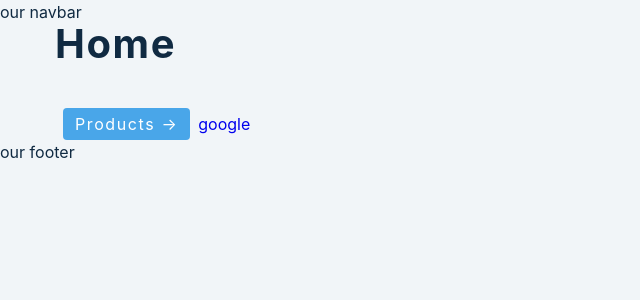
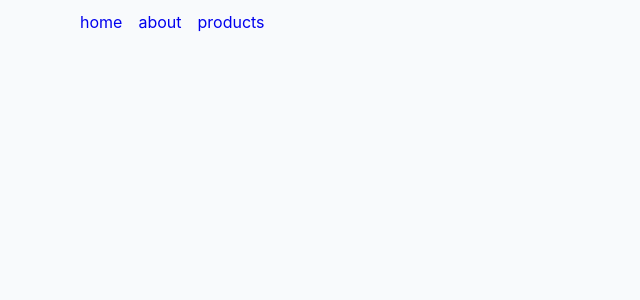
Before and after one commit to viktishchenko/rehearsal, a React (Create React App) app in the folder basics/: page / in a window 1280 px wide. Shown: the top 300 px of the page, without its empty margins (0-640 px from the left). Built offline with nearby package versions, Linux system fonts and the light colour scheme.

Commit message:
refactor: app routes, add components

```diff
--- a/basics/src/App.js
+++ b/basics/src/App.js
@@ -10,17 +10,15 @@
 function App() {
   return (
     <BrowserRouter>
-      <nav>our navbar</nav>
       <Routes>
-        <Route path="/" element={<Home />} />
-        <Route path="about" element={<About />} />
-        <Route path="products" element={<Products />} />
-        <Route path="dashboard" element={<Dashboard />}>
+        <Route path="/" element={<Home />}>
+          <Route path="about" element={<About />} />
+          <Route path="products" element={<Products />} />
+          <Route path="dashboard" element={<Dashboard />} />
           <Route path="singleproduct" element={<SingleProduct />} />
+          <Route path="*" element={<Error />} />
         </Route>
-        <Route path="*" element={<Error />} />
       </Routes>
-      <footer>our footer</footer>
     </BrowserRouter>
   );
 }
--- a/basics/src/index.js
+++ b/basics/src/index.js
@@ -1,6 +1,6 @@
 import React from "react";
 import ReactDOM from "react-dom/client";
-import "./index.css";
+import "./index2.css";
 import App from "./App";
 
 ReactDOM.createRoot(document.getElementById("root")).render(
--- /dev/null
+++ b/basics/src/index2.css
@@ -0,0 +1,295 @@
+*,
+::after,
+::before {
+  box-sizing: border-box;
+}
+/* fonts */
+/* @import url("https://fonts.googleapis.com/css2?family=Roboto:wght@400;500;600&family=Montserrat&display=swap"); */
+
+html {
+  font-size: 100%;
+} /*16px*/
+
+:root {
+  /* colors */
+  --primary-100: #e2e0ff;
+  --primary-200: #c1beff;
+  --primary-300: #a29dff;
+  --primary-400: #837dff;
+  --primary-500: #645cff;
+  --primary-600: #504acc;
+  --primary-700: #3c3799;
+  --primary-800: #282566;
+  --primary-900: #141233;
+
+  /* grey */
+  --grey-50: #f8fafc;
+  --grey-100: #f1f5f9;
+  --grey-200: #e2e8f0;
+  --grey-300: #cbd5e1;
+  --grey-400: #94a3b8;
+  --grey-500: #64748b;
+  --grey-600: #475569;
+  --grey-700: #334155;
+  --grey-800: #1e293b;
+  --grey-900: #0f172a;
+  /* rest of the colors */
+  --black: #222;
+  --white: #fff;
+  --red-light: #f8d7da;
+  --red-dark: #842029;
+  --green-light: #d1e7dd;
+  --green-dark: #0f5132;
+
+  /* fonts  */
+
+  --small-text: 0.875rem;
+  --extra-small-text: 0.7em;
+  /* rest of the vars */
+  --backgroundColor: var(--grey-50);
+  --textColor: var(--grey-900);
+  --borderRadius: 0.25rem;
+  --letterSpacing: 1px;
+  --transition: 0.3s ease-in-out all;
+  --max-width: 1120px;
+  --fixed-width: 600px;
+
+  /* box shadow*/
+  --shadow-1: 0 1px 3px 0 rgba(0, 0, 0, 0.1), 0 1px 2px 0 rgba(0, 0, 0, 0.06);
+  --shadow-2: 0 4px 6px -1px rgba(0, 0, 0, 0.1),
+    0 2px 4px -1px rgba(0, 0, 0, 0.06);
+  --shadow-3: 0 10px 15px -3px rgba(0, 0, 0, 0.1),
+    0 4px 6px -2px rgba(0, 0, 0, 0.05);
+  --shadow-4: 0 20px 25px -5px rgba(0, 0, 0, 0.1),
+    0 10px 10px -5px rgba(0, 0, 0, 0.04);
+}
+
+body {
+  background: var(--backgroundColor);
+  font-family: -apple-system, BlinkMacSystemFont, "Segoe UI", Roboto, Oxygen,
+    Ubuntu, Cantarell, "Open Sans", "Helvetica Neue", sans-serif;
+  font-weight: 400;
+  line-height: 1.75;
+  color: var(--textColor);
+}
+
+p {
+  margin-bottom: 1.5rem;
+  max-width: 40em;
+}
+
+h1,
+h2,
+h3,
+h4,
+h5 {
+  margin: 0;
+  margin-bottom: 1.38rem;
+  font-family: var(--headingFont);
+  font-weight: 400;
+  line-height: 1.3;
+  text-transform: capitalize;
+  letter-spacing: var(--letterSpacing);
+}
+
+h1 {
+  margin-top: 0;
+  font-size: 3.052rem;
+}
+
+h2 {
+  font-size: 2.441rem;
+}
+
+h3 {
+  font-size: 1.953rem;
+}
+
+h4 {
+  font-size: 1.563rem;
+}
+
+h5 {
+  font-size: 1.25rem;
+}
+
+small,
+.text-small {
+  font-size: var(--small-text);
+}
+
+a {
+  text-decoration: none;
+}
+ul {
+  list-style-type: none;
+  padding: 0;
+}
+
+.img {
+  width: 100%;
+  display: block;
+  object-fit: cover;
+}
+/* buttons */
+
+.btn {
+  cursor: pointer;
+  color: var(--white);
+  background: var(--primary-500);
+  border: transparent;
+  border-radius: var(--borderRadius);
+  letter-spacing: var(--letterSpacing);
+  padding: 0.375rem 0.75rem;
+  box-shadow: var(--shadow-1);
+  transition: var(--transition);
+  text-transform: capitalize;
+  display: inline-block;
+}
+.btn:hover {
+  background: var(--primary-700);
+  box-shadow: var(--shadow-3);
+}
+.btn-hipster {
+  color: var(--primary-500);
+  background: var(--primary-200);
+}
+.btn-hipster:hover {
+  color: var(--primary-200);
+  background: var(--primary-700);
+}
+.btn-block {
+  width: 100%;
+}
+
+/* alerts */
+.alert {
+  padding: 0.375rem 0.75rem;
+  margin-bottom: 1rem;
+  border-color: transparent;
+  border-radius: var(--borderRadius);
+}
+
+.alert-danger {
+  color: var(--red-dark);
+  background: var(--red-light);
+}
+.alert-success {
+  color: var(--green-dark);
+  background: var(--green-light);
+}
+/* form */
+
+.form {
+  width: 90vw;
+  max-width: 400px;
+  background: var(--white);
+  border-radius: var(--borderRadius);
+  box-shadow: var(--shadow-2);
+  padding: 2rem 2.5rem;
+  margin: 3rem 0;
+}
+.form-label {
+  display: block;
+  font-size: var(--small-text);
+  margin-bottom: 0.5rem;
+  text-transform: capitalize;
+  letter-spacing: var(--letterSpacing);
+}
+.form-input,
+.form-textarea {
+  width: 100%;
+  padding: 0.375rem 0.75rem;
+  border-radius: var(--borderRadius);
+  background: var(--backgroundColor);
+  border: 1px solid var(--grey-200);
+}
+
+.form-row {
+  margin-bottom: 1rem;
+}
+
+.form-textarea {
+  height: 7rem;
+}
+::placeholder {
+  font-family: inherit;
+  color: var(--grey-400);
+}
+.form-alert {
+  color: var(--red-dark);
+  letter-spacing: var(--letterSpacing);
+  text-transform: capitalize;
+}
+/* alert */
+
+@keyframes spinner {
+  to {
+    transform: rotate(360deg);
+  }
+}
+.form h5 {
+  text-align: center;
+}
+.form .btn {
+  margin-top: 0.5rem;
+}
+.loading {
+  width: 6rem;
+  height: 6rem;
+  border: 5px solid var(--grey-400);
+  border-radius: 50%;
+  border-top-color: var(--primary-500);
+  animation: spinner 0.6s linear infinite;
+}
+.loading {
+  margin: 0 auto;
+}
+/* title */
+
+.title {
+  text-align: center;
+}
+
+.title-underline {
+  background: var(--primary-500);
+  width: 7rem;
+  height: 0.25rem;
+  margin: 0 auto;
+  margin-top: -1rem;
+}
+
+.section {
+  padding: 2rem 0;
+  width: 90vw;
+  max-width: var(--max-width);
+  margin: 0 auto;
+}
+
+.navbar {
+  width: 90vw;
+  max-width: var(--max-width);
+  margin: 0 auto;
+  display: flex;
+  gap: 1rem;
+}
+
+.link {
+  color: var(--grey-500);
+}
+
+.active {
+  color: var(--primary-500);
+}
+.products article {
+  margin-bottom: 1rem;
+}
+
+.products h5 {
+  margin-bottom: 0;
+}
+
+.product img {
+  width: 200px;
+  height: 150px;
+}
--- /dev/null
+++ b/basics/src/tutorial/11-react-router/components/Navbar.js
@@ -0,0 +1,15 @@
+import React from "react";
+
+import { Link } from "react-router-dom";
+
+const Navbar = () => {
+  return (
+    <nav className="navbar">
+      <Link to="/">home</Link>
+      <Link to="/about">about</Link>
+      <Link to="/products">products</Link>
+    </nav>
+  );
+};
+
+export default Navbar;
--- a/basics/src/tutorial/11-react-router/pages/Home.js
+++ b/basics/src/tutorial/11-react-router/pages/Home.js
@@ -1,18 +1,15 @@
-import { Link } from "react-router-dom";
+import { Outlet } from "react-router-dom";
+import Navbar from "../components/Navbar";
 
 const Home = () => {
   return (
-    <section className="section">
-      <h2>Home</h2>
-      {/* link inside app */}
-      <Link to="/products" className="btn">
-        products →
-      </Link>
-      {/* outside link */}
-      <a href="http://google.com" target="_blank" rel="noopener noreferrer">
-        google
-      </a>
-    </section>
+    <>
+      <Navbar />
+
+      <section className="section">
+        <Outlet />
+      </section>
+    </>
   );
 };
 
```
Also changed, not shown: basics/src/assets/11/app-routes-structure.png (added).
